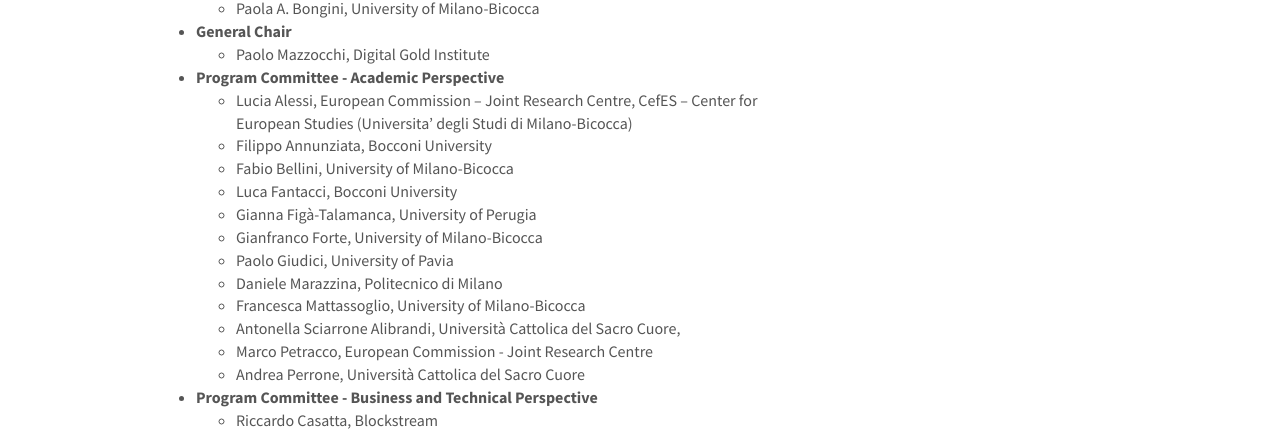
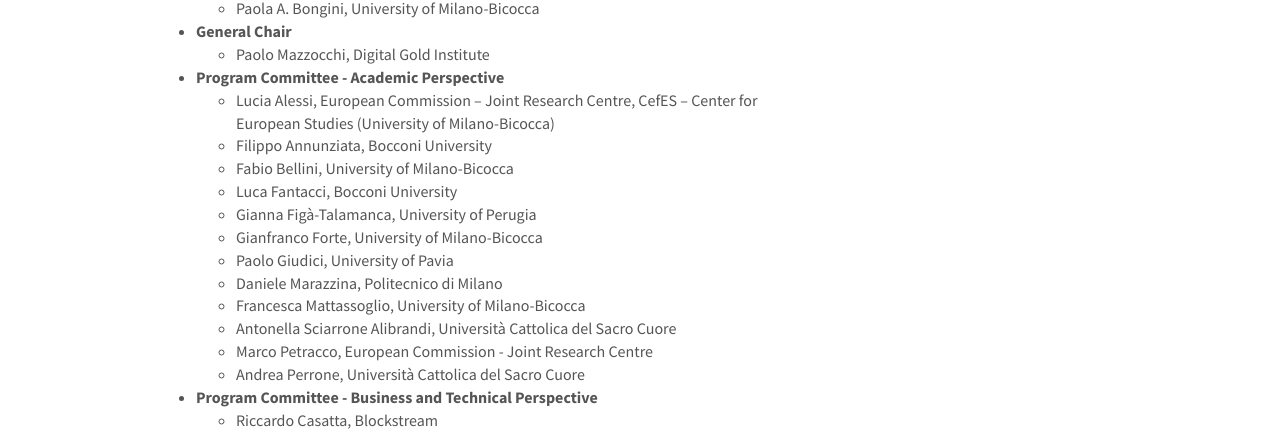
Before and after one commit to cryptoassetlab/cryptoassetlab.github.io, a Jekyll site: the page built from _pages/cal2020.md, in a window 1280 px wide and 900 px high, scrolled down 1352 px. Shown: the part 170-601 px from the top of the window. Built offline with Jekyll 4.4.1, drawn with Linux system fonts in a browser that asks for light colours; nearby versions of some CDN libraries.

Commit message:
fixed typos

```diff
--- a/_pages/cal2020.md
+++ b/_pages/cal2020.md
@@ -57,7 +57,7 @@
 * __General Chair__
   * Paolo Mazzocchi, Digital Gold Institute
 * __Program Committee - Academic Perspective__
-  * Lucia Alessi, European Commission – Joint Research Centre, CefES – Center for European Studies (Universita' degli Studi di Milano-Bicocca)
+  * Lucia Alessi, European Commission – Joint Research Centre, CefES – Center for European Studies (University of Milano-Bicocca)
   * Filippo Annunziata, Bocconi University
   * Fabio Bellini, University of Milano-Bicocca
   * Luca Fantacci, Bocconi University
@@ -66,7 +66,7 @@
   * Paolo Giudici, University of Pavia
   * Daniele Marazzina, Politecnico di Milano
   * Francesca Mattassoglio, University of Milano-Bicocca
-  * Antonella Sciarrone Alibrandi, Università Cattolica del Sacro Cuore,
+  * Antonella Sciarrone Alibrandi, Università Cattolica del Sacro Cuore
   * Marco Petracco, European Commission - Joint Research Centre
   * Andrea Perrone, Università Cattolica del Sacro Cuore
 * __Program Committee - Business and Technical Perspective__
```
